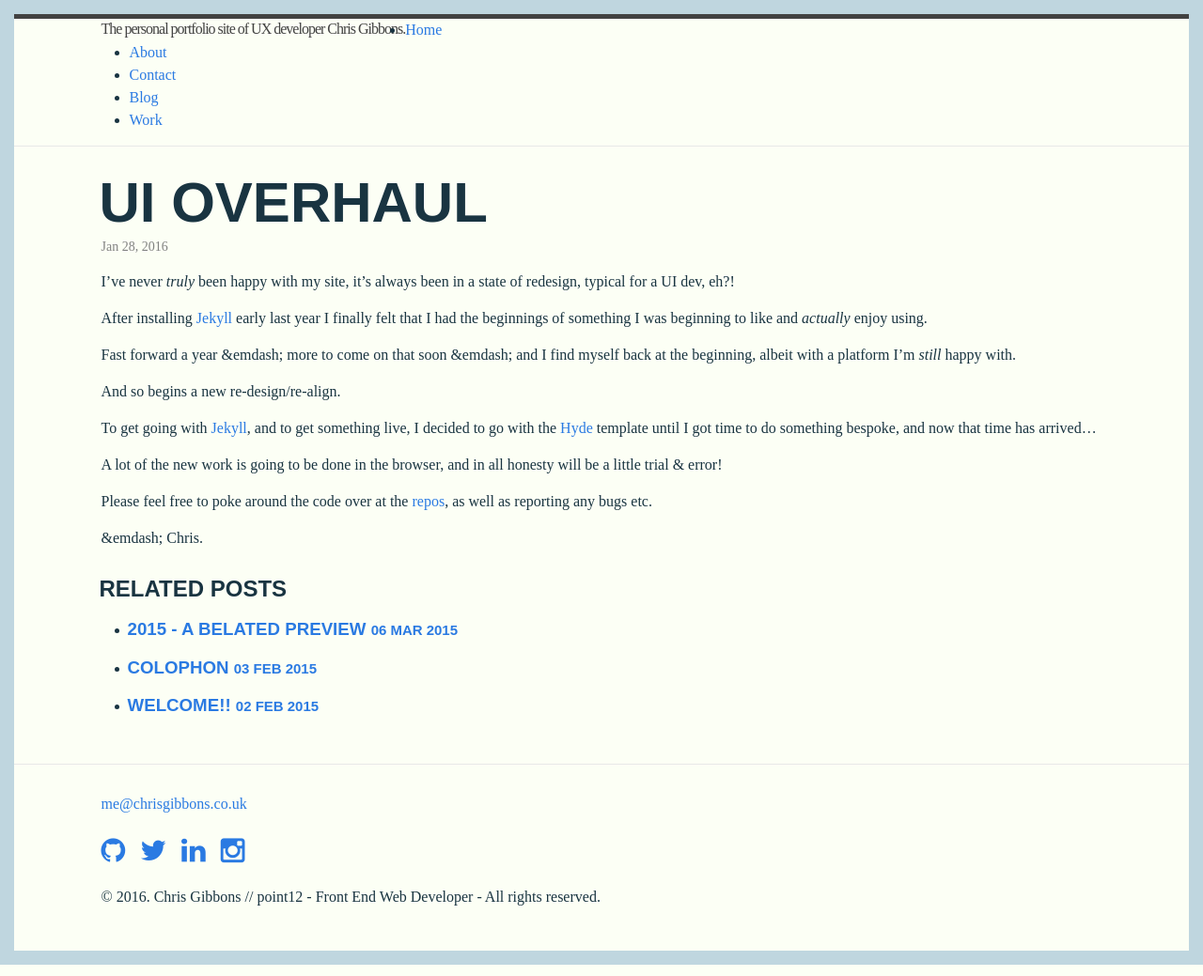
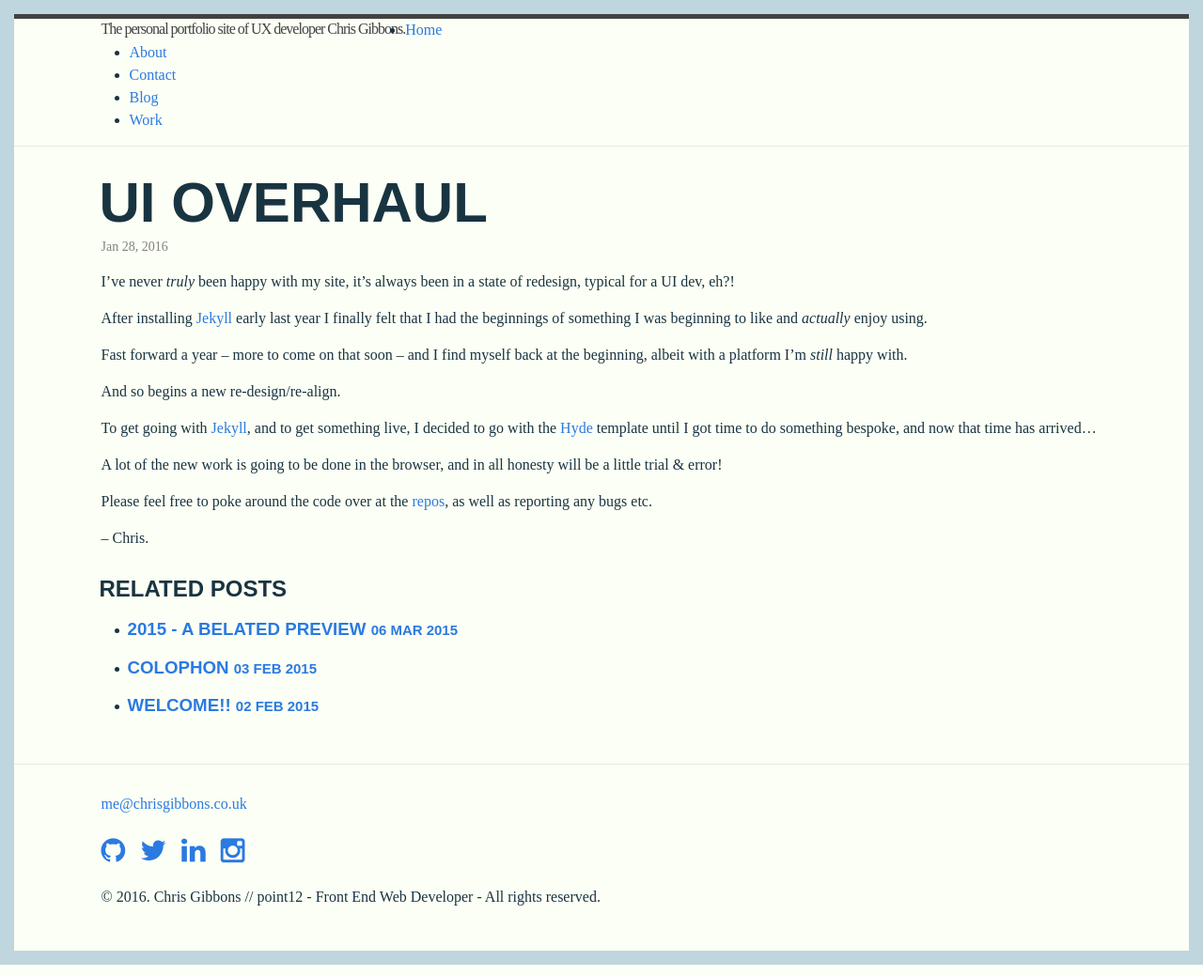
Before and after one commit to gbbns/gbbns.github.io, a Jekyll site: the page built from _posts/2016-01-28-working-redesign.md, in a window 1280 px wide. Shown: the whole page at 94% size. Built offline with Jekyll 4.4.1, drawn with Linux system fonts in a browser that asks for light colours; comment, search, counter and statistics services are not loaded; some of the changed lines change nothing that is shown.

Commit message:
MD fix
Guess who didn’t use the correct markdown.

```diff
--- a/_posts/2016-01-28-working-redesign.md
+++ b/_posts/2016-01-28-working-redesign.md
@@ -6,14 +6,14 @@ I've never _truly_ been happy with my site, it's always been in a state of redes
 
 After installing [Jekyll](http://jekyllrb.com/) early last year I finally felt that I had the beginnings of something I was beginning to like and _actually_ enjoy using.
 
-Fast forward a year &emdash; more to come on that soon &emdash; and I find myself back at the beginning, albeit with a platform I'm _still_ happy with.
+Fast forward a year -- more to come on that soon -- and I find myself back at the beginning, albeit with a platform I'm _still_ happy with.
 
 And so begins a new re-design/re-align.
 
 To get going with [Jekyll](http://jekyllrb.com/), and to get something live, I decided to go with the [Hyde](https://github.com/poole/hyde) template until I got time to do something bespoke, and now that time has arrived...
 
-A lot of the new work is going to be done in the browser, and in all honesty will be a little trial &amp; error!
+A lot of the new work is going to be done in the browser, and in all honesty will be a little trial & error!
 
 Please feel free to poke around the code over at the [repos](https://github.com/point12/point12.github.io), as well as reporting any bugs etc.
 
-&emdash; Chris.
+-- Chris.
```
